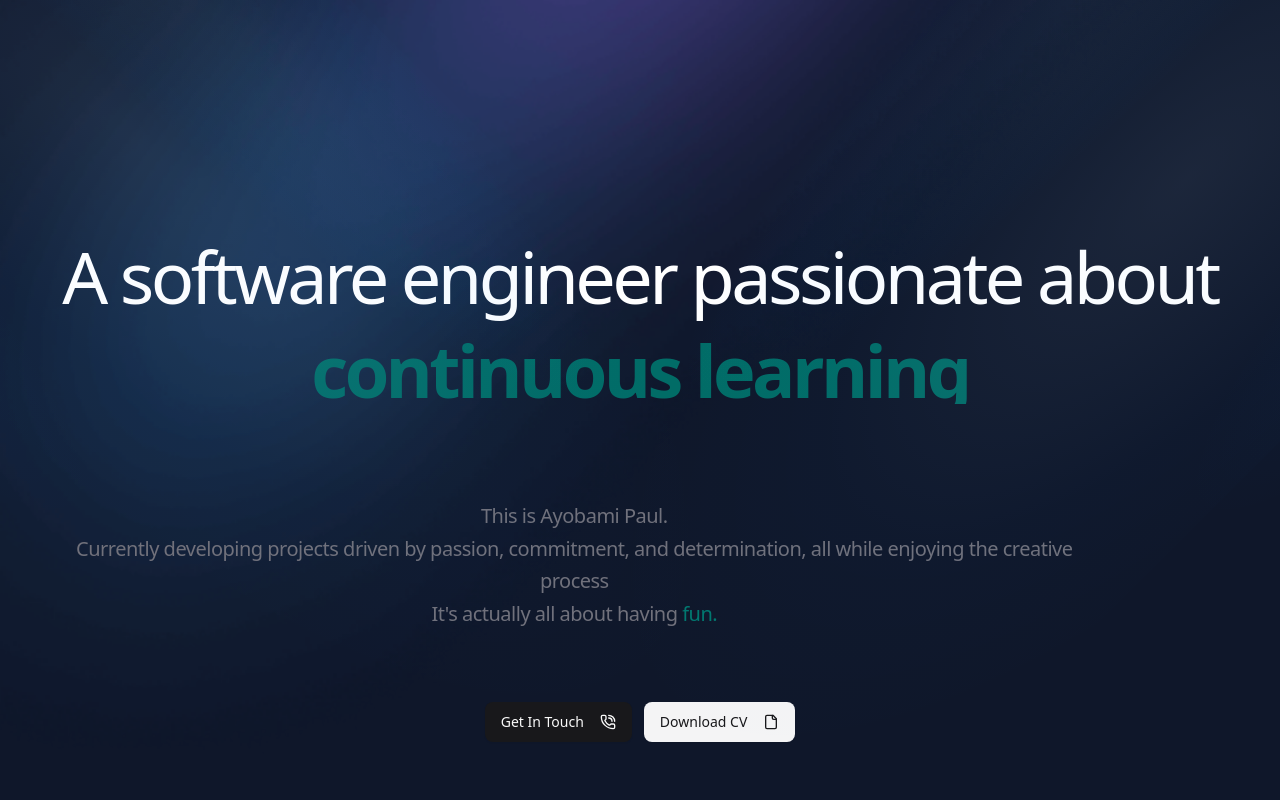
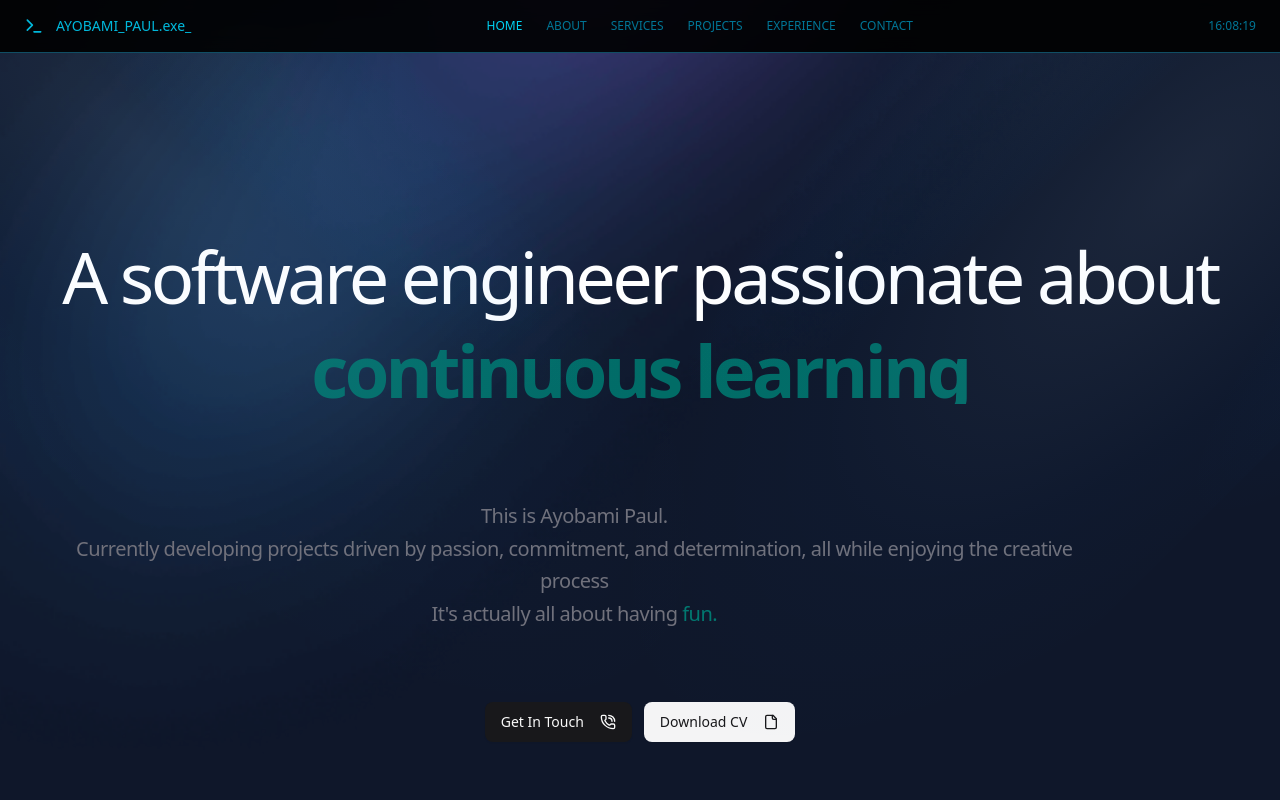
Before and after one commit to ayobami7/my-portfolio, a Next.js app: page / in a window 1280 px wide. Shown: the top 800 px of the page. Built offline with nearby package versions, Linux system fonts and the light colour scheme.

Commit message:
added navbar

```diff
--- a/app/page.tsx
+++ b/app/page.tsx
@@ -1,12 +1,14 @@
 import About from "@/components/About";
 import Footer from "@/components/Footer";
 import { Hero } from "@/components/Hero";
+import Navbar from "@/components/Navbar";
 import RecentProjects from "@/components/RecentProjects";
 
 export default function Home() {
   return (
     <main className="w-full bg-bg-primary text-text-primary relative flex flex-col overflow-hidden mx-auto">
       <div>
+        <Navbar/>
         <Hero/>
         <About/>
         <RecentProjects/>
--- a/components/Navbar.tsx
+++ b/components/Navbar.tsx
@@ -1,8 +1,53 @@
-import React from 'react'
+'use client';
+
+import { Terminal } from 'lucide-react'
+import React, { useEffect, useState } from 'react'
 
 const Navbar = () => {
+  const [time, setTime] = useState(new Date());
+  const [typedText, setTypedText] = useState('');
+  const [activeSection, setActiveSection] = useState('home');
+
+  const fullText = "AYOBAMI_PAUL.exe";
+
+  useEffect(() => {
+    if (typedText.length < fullText.length) {
+      const timeout = setTimeout(() => {
+        setTypedText(fullText.slice(0, typedText.length + 1));
+      }, 100);
+      return () => clearTimeout(timeout);
+    }
+  }, [typedText]);
+
   return (
-    <div>Navbar</div>
+    <nav className="fixed top-0 left-0 right-0 z-50 bg-black/90 backdrop-blur-sm border-b border-cyan-900">
+        <div className="max-w-7xl mx-auto px-6 py-4">
+          <div className="flex justify-between items-center">
+            <div className="flex items-center gap-3">
+              <Terminal className="w-5 h-5 text-cyan-500" />
+              <span className="text-sm text-cyan-500">
+                {typedText}<span className="animate-pulse">_</span>
+              </span>
+            </div>
+            <div className="flex gap-6 text-xs">
+              {['HOME', 'ABOUT', 'SERVICES', 'PROJECTS', 'EXPERIENCE', 'CONTACT'].map(section => (
+                <button
+                  key={section}
+                  onClick={() => setActiveSection(section.toLowerCase())}
+                  className={`hover:text-cyan-300 transition-colors ${
+                    activeSection === section.toLowerCase() ? 'text-cyan-400' : 'text-cyan-700'
+                  }`}
+                >
+                  {section}
+                </button>
+              ))}
+            </div>
+            <div className="text-xs text-cyan-700">
+              {time.toTimeString().substring(0, 8)}
+            </div>
+          </div>
+        </div>
+      </nav>
   )
 }
 
```
